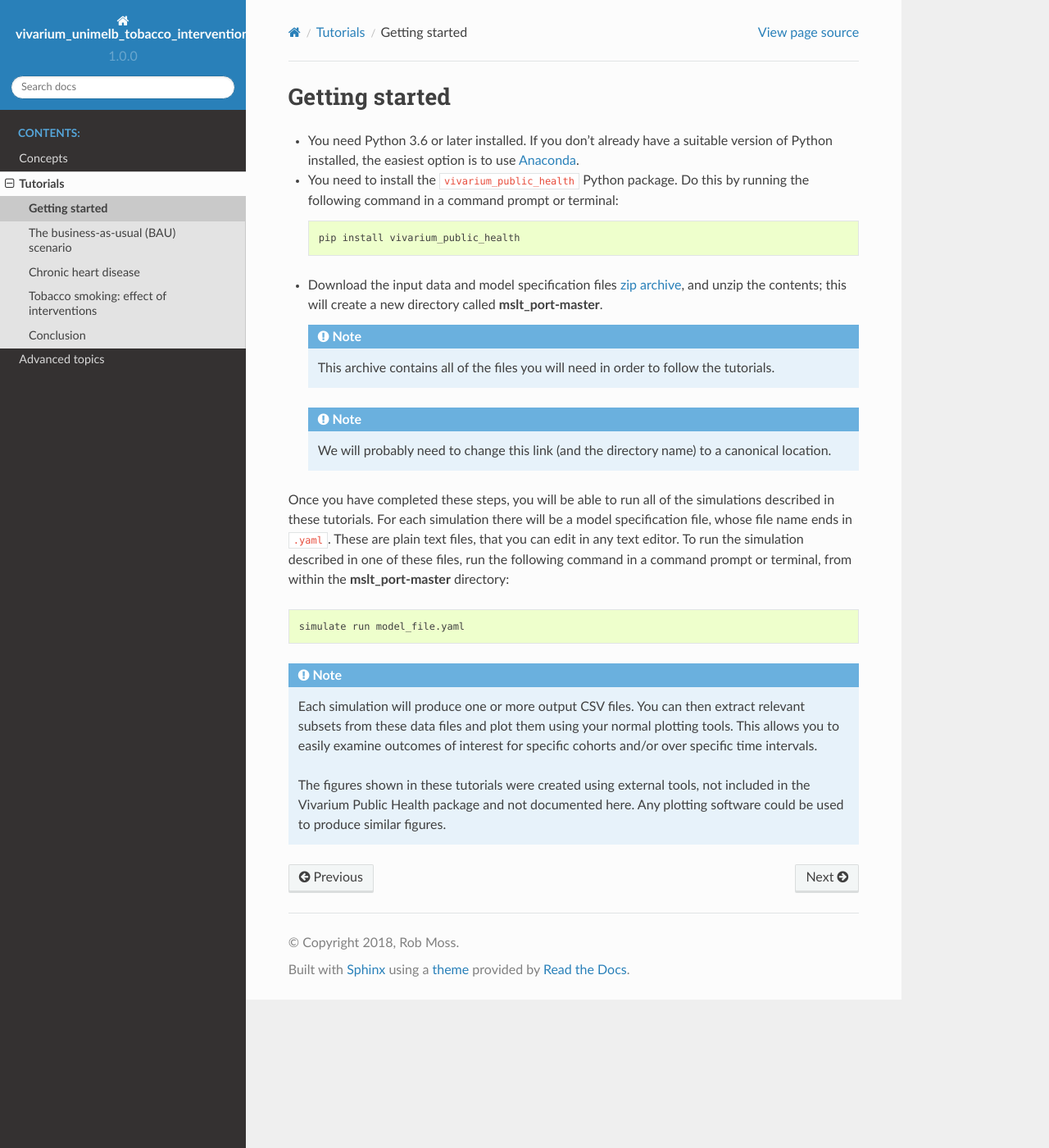
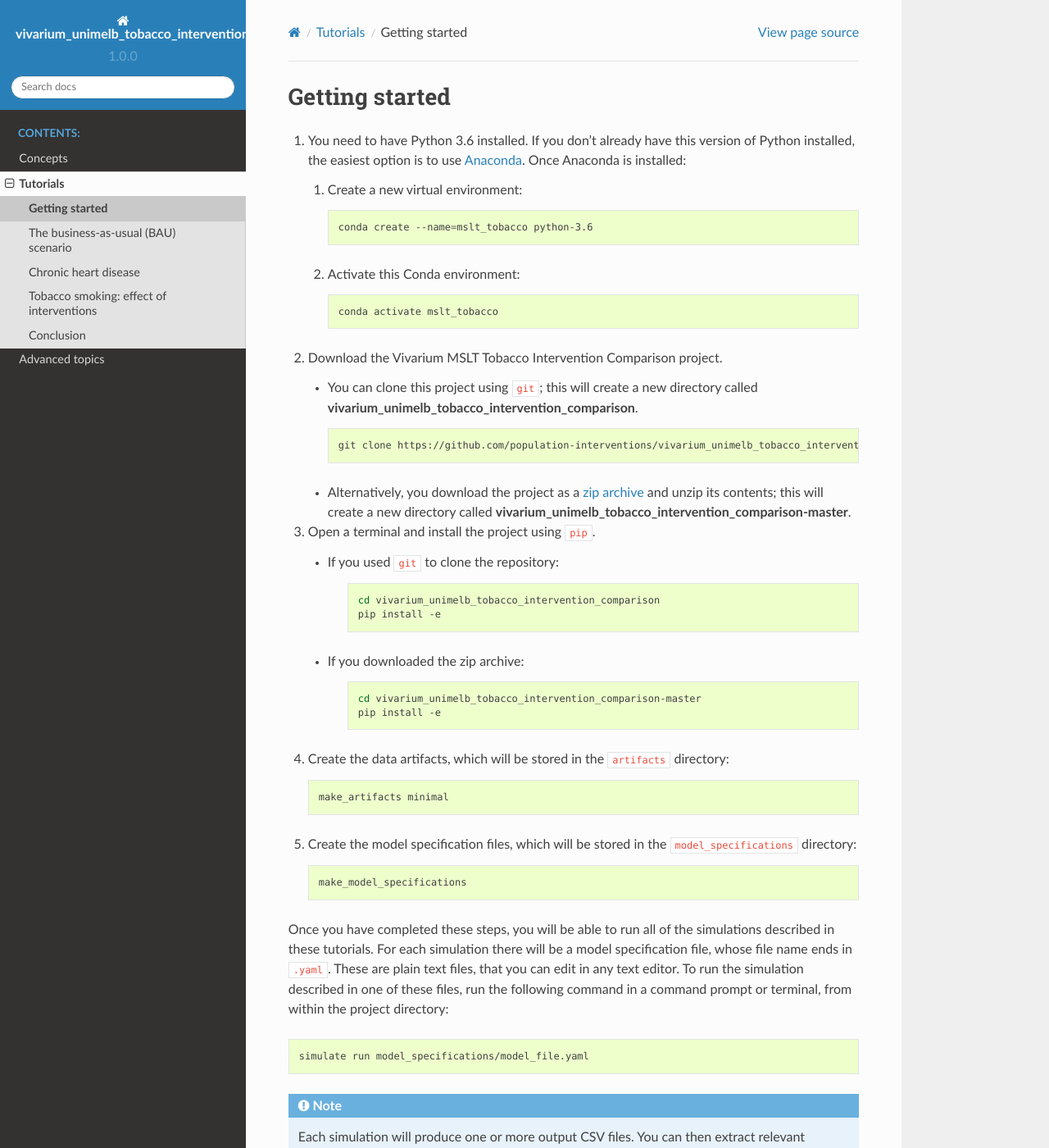
Before and after one commit to population-interventions/vivarium_unimelb_tobacco_intervention_comparison, a Sphinx documentation site: the page built from docs/source/tutorials/getting_started.rst, in a window 1280 px wide and 1400 px high. Shown: the whole window at 82% size. Built offline with Sphinx 7.4.7 and the Read the Docs theme 2.0.0, drawn with Linux system fonts in a browser that asks for light colours.

Commit message:
Update the Getting Started tutorial section

```diff
--- a/docs/source/tutorials/getting_started.rst
+++ b/docs/source/tutorials/getting_started.rst
@@ -1,42 +1,79 @@
+.. _getting-started:
+
 Getting started
 ===============
 
-- You need Python 3.6 or later installed. If you don't already have a suitable
-  version of Python installed, the easiest option is to use
-  `Anaconda <https://www.anaconda.com/distribution/>`__.
+1. You need to have Python 3.6 installed. If you don't already have this
+   version of Python installed, the easiest option is to use
+   `Anaconda <https://www.anaconda.com/distribution/>`__.
+   Once Anaconda is installed:
 
-- You need to install the ``vivarium_public_health`` Python package. Do this
-  by running the following command in a command prompt or terminal:
+   1. Create a new virtual environment:
 
-  .. Note that `pip` is the simplest way to do this when using Anaconda.
+      .. code-block:: sh
 
-     https://www.anaconda.com/using-pip-in-a-conda-environment/
+         conda create --name=mslt_tobacco python-3.6
 
-  .. code-block:: sh
+   2. Activate this Conda environment:
 
-     pip install vivarium_public_health
+      .. code-block:: sh
 
-- Download the input data and model specification files
-  `zip archive <https://github.com/collijk/mslt_port/archive/master.zip>`__,
-  and unzip the contents; this will create a new directory called
-  **mslt_port-master**.
+         conda activate mslt_tobacco
 
-  .. note:: This archive contains all of the files you will need in order to
-     follow the tutorials.
+2. Download the Vivarium MSLT Tobacco Intervention Comparison project.
 
-  .. note:: We will probably need to change this link (and the directory name)
-     to a canonical location.
+   - You can clone this project using ``git``; this will create a new
+     directory called **vivarium_unimelb_tobacco_intervention_comparison**.
+
+     .. code-block:: sh
+
+        git clone https://github.com/population-interventions/vivarium_unimelb_tobacco_intervention_comparison.git
+
+   - Alternatively, you download the project as a
+     `zip archive <https://github.com/population-interventions/vivarium_unimelb_tobacco_intervention_comparison/archive/master.zip>`__
+     and unzip its contents; this will create a new directory called
+     **vivarium_unimelb_tobacco_intervention_comparison-master**.
+
+3. Open a terminal and install the project using ``pip``.
+
+   - If you used ``git`` to clone the repository:
+
+      .. code-block:: sh
+
+         cd vivarium_unimelb_tobacco_intervention_comparison
+         pip install -e
+
+   - If you downloaded the zip archive:
+
+      .. code-block:: sh
+
+         cd vivarium_unimelb_tobacco_intervention_comparison-master
+         pip install -e
+
+4. Create the data artifacts, which will be stored in the ``artifacts``
+   directory:
+
+   .. code-block:: sh
+
+      make_artifacts minimal
+
+5. Create the model specification files, which will be stored in the
+   ``model_specifications`` directory:
+
+   .. code-block:: sh
+
+      make_model_specifications
 
 Once you have completed these steps, you will be able to run all of the
 simulations described in these tutorials. For each simulation there will be a
 model specification file, whose file name ends in ``.yaml``. These are
 plain text files, that you can edit in any text editor. To run the simulation
 described in one of these files, run the following command in a command prompt
-or terminal, from within the **mslt_port-master** directory:
+or terminal, from within the project directory:
 
 .. code-block:: sh
 
-   simulate run model_file.yaml
+   simulate run model_specifications/model_file.yaml
 
 .. note:: Each simulation will produce one or more output CSV files. You can
    then extract relevant subsets from these data files and plot them using
```
Also changed, not shown: README.rst (+7 -10 lines).
